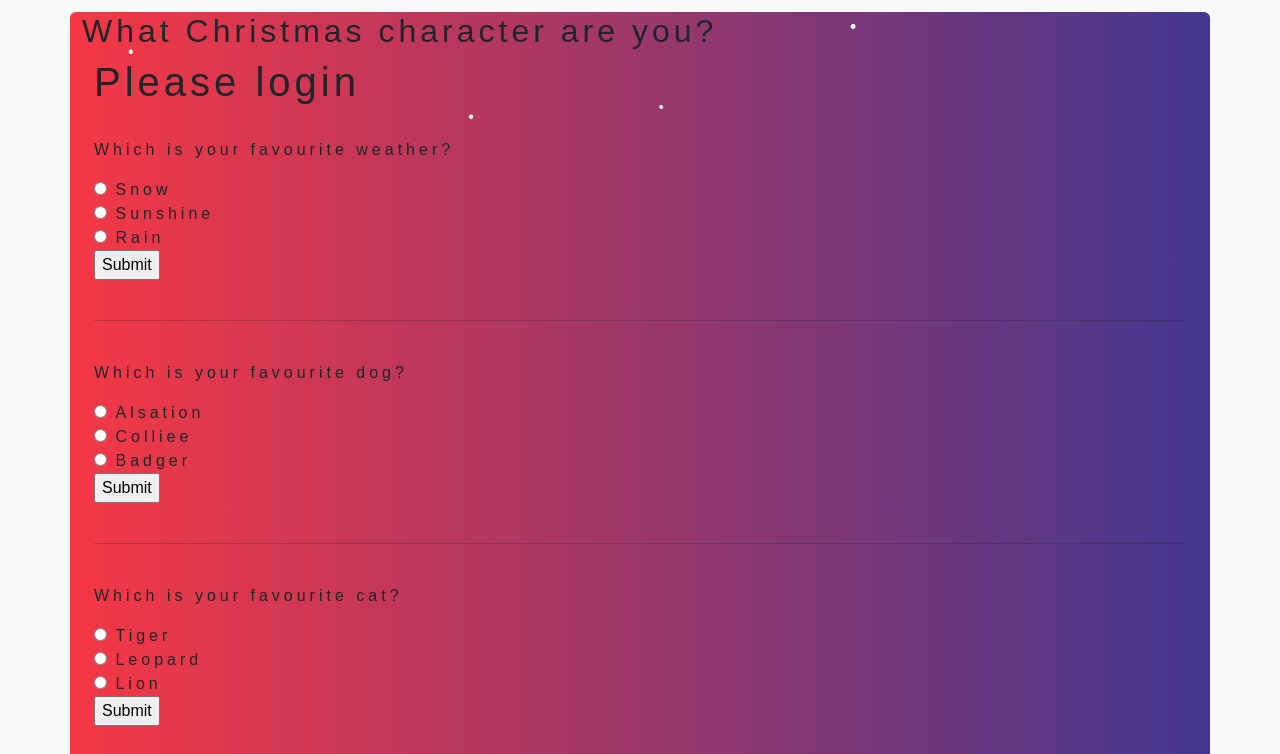
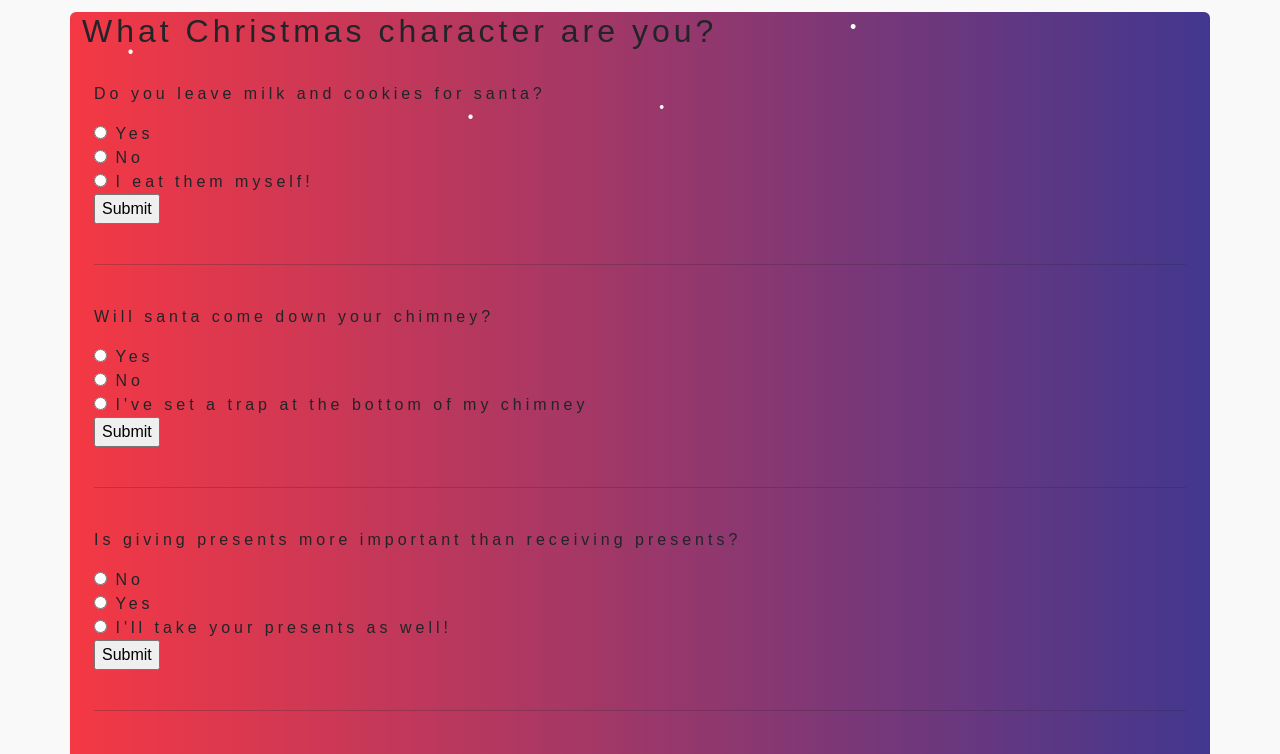
Before and after one commit to RobsonHarrison/SkyMovieProject-FLASK, a Flask app: page /CharacterQuiz in a window 1280 px wide. Shown: the part 252-1006 px from the top of the page. Run offline with Flask 2, Linux system fonts and the light colour scheme; some web fonts are replaced.

Commit message:
Changed questions on quiz

```diff
--- a/website/templates/CharacterQuiz.html
+++ b/website/templates/CharacterQuiz.html
@@ -4,47 +4,46 @@ block content_main %}
 <h2>What Christmas character are you?</h2>
 
 <div class="container">
-    <h1>Please login</h1>
     <br>
     <form action="" method="POST">
-        <p>Which is your favourite weather?</p>
-        <input type="radio" id="Snow" name="Question1" value="{{
+        <p>Do you leave milk and cookies for santa?</p>
+        <input type="radio" id="Yes1" name="Question1" value="{{
           request.form.A }}">
-        <label for="snow">Snow</label><br>
-        <input type="radio" id="Sunshine" name="Question1" value="{{
+        <label for="Yes1">Yes</label><br>
+        <input type="radio" id="No1" name="Question1" value="{{
           request.form.B }}">
-        <label for="Sunshine">Sunshine</label><br>
-        <input type="radio" id="Rain" name="Question1" value="{{
+        <label for="No1">No</label><br>
+        <input type="radio" id="Eat1" name="Question1" value="{{
           request.form.C }}">
-        <label for="Rain">Rain</label><br>
+        <label for="Eat1">I eat them myself!</label><br>
         <input type="submit" value="Submit">
     </form>
     <br><hr><br>
     <form action="" method="POST">
-        <p>Which is your favourite dog?</p>
-        <input type="radio" id="alsation" name="Question2" value="{{
+        <p>Will santa come down your chimney?</p>
+        <input type="radio" id="Yes2" name="Question2" value="{{
           request.form.A }}">
-        <label for="alsation">Alsation</label><br>
-        <input type="radio" id="Collie" name="Question2" value="{{
+        <label for="Yes2">Yes</label><br>
+        <input type="radio" id="No2" name="Question2" value="{{
           request.form.B }}">
-        <label for="Collie">Colliee</label><br>
-        <input type="radio" id="Badger" name="Question2" value="{{
+        <label for="No2">No</label><br>
+        <input type="radio" id="trap2" name="Question2" value="{{
           request.form.C }}">
-        <label for="Badger">Badger</label><br>
+        <label for="trap2">I've set a trap at the bottom of my chimney</label><br>
         <input type="submit" value="Submit">
     </form>
     <br><hr><br>
     <form action="" method="POST">
-        <p>Which is your favourite cat?</p>
-        <input type="radio" id="tiger" name="Question3" value="{{
+        <p>Is giving presents more important than receiving presents?</p>
+        <input type="radio" id="No3" name="Question3" value="{{
           request.form.A }}">
-        <label for="tiger">Tiger</label><br>
-        <input type="radio" id="leopard" name="Question3" value="{{
+        <label for="No3">No</label><br>
+        <input type="radio" id="Yes3" name="Question3" value="{{
           request.form.B }}">
-        <label for="leopard">Leopard</label><br>
-        <input type="radio" id="lion" name="Question3" value="{{
+        <label for="Yes3">Yes</label><br>
+        <input type="radio" id="Gimme3" name="Question3" value="{{
           request.form.C }}">
-        <label for="Lion">Lion</label><br>
+        <label for="Gimme3">I'll take your presents as well!</label><br>
         <input type="submit" value="Submit">
     </form>
     <br><hr><br>
```
